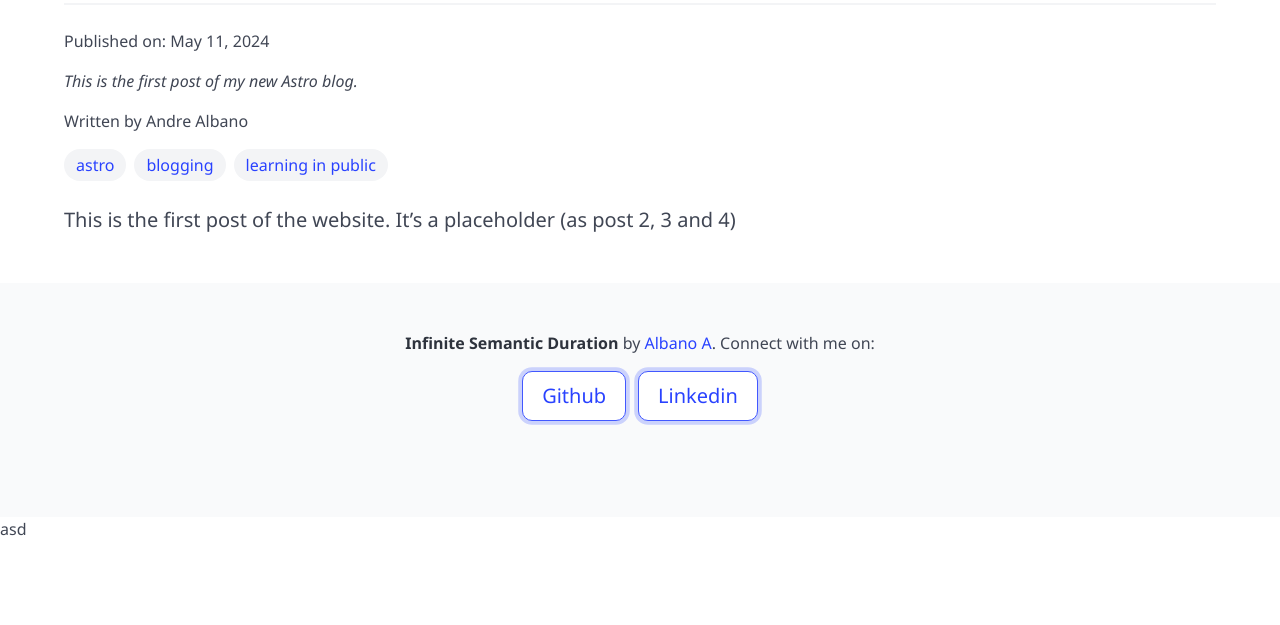
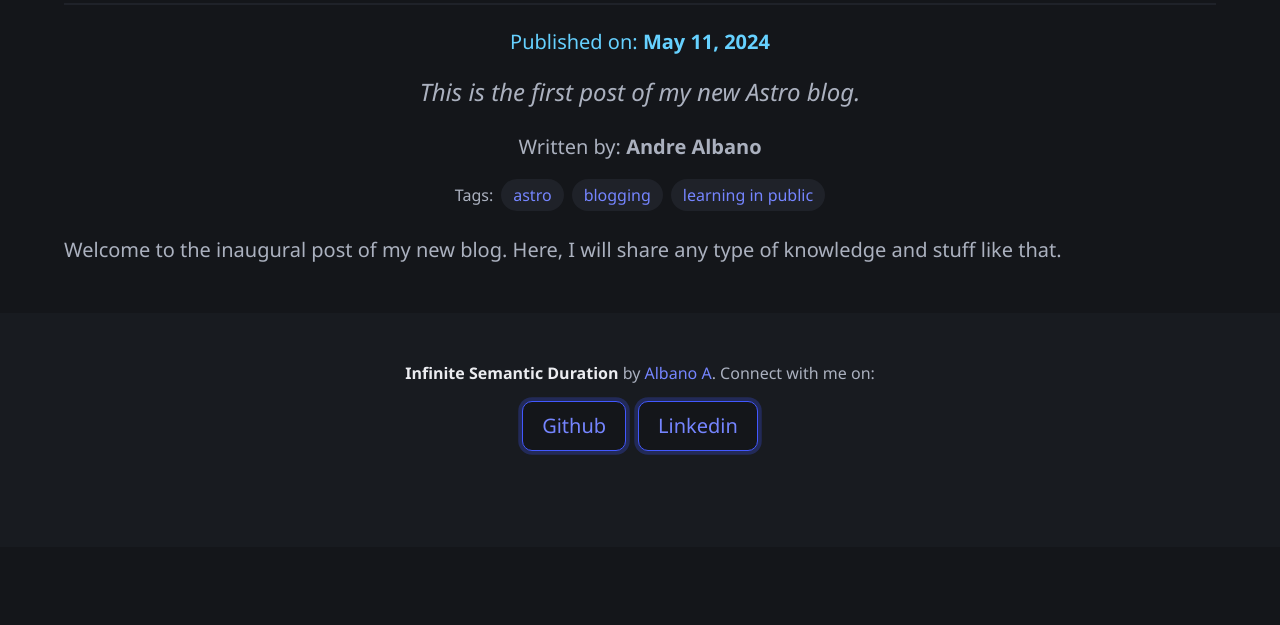
Before and after one commit to albano-a/infinite-semantic-duration, an Astro site: page /posts/post-1 in a window 1280 px wide. Shown: the part 175-800 px from the top of the page. Built offline with nearby package versions, Linux system fonts and the light colour scheme; Astro itself is replaced by a stand-in of ours; a web font is replaced by a local one.

Commit message:
feat: Update landing page with navigation links and improve formatting

```diff
--- a/src/layouts/BaseLayout.astro
+++ b/src/layouts/BaseLayout.astro
@@ -7,7 +7,7 @@ import Footer from "../components/Footer.astro";
 const { pageTitle } = Astro.props;
 ---
 
-<html lang="en">
+<html data-theme="dark" lang="en">
   <head>
     <meta charset="utf-8" />
     <link rel="icon" type="image/svg+xml" href="/favicon.svg" />
@@ -32,7 +32,6 @@ const { pageTitle } = Astro.props;
     </section>
 
     <Footer />
-    asd
     <script>
       import "../scripts/menu.js";
     </script>
--- a/src/layouts/MarkdownPostLayout.astro
+++ b/src/layouts/MarkdownPostLayout.astro
@@ -4,12 +4,14 @@ const { frontmatter } = Astro.props;
 ---
 
 <BaseLayout pageTitle={frontmatter.title}>
-  <p>Published on: {frontmatter.pubDate}</p>
-  <p><em>{frontmatter.description}</em></p>
-  <p>Written by {frontmatter.author}</p>
+  <div class="container has-text-centered">
+    <p class="subtitle has-text-info">Published on: <b>{frontmatter.pubDate}</b></p>
+    <p class="is-size-4 has-text-centered"><em>{frontmatter.description}</em></p>
+    <p class="subtitle">Written by: <b>{frontmatter.author}</b></p>
     <!-- <img src={frontmatter.image.url} width="300" alt={frontmatter.image.alt} /> -->
 
-  <div class="tags">
+    <div class="tags is-flex is-justify-content-center">
+      Tags:
       {
         frontmatter.tags.map((tag) => (
           <span class="tag is-medium is-hoverable is-rounded">
@@ -18,7 +20,8 @@ const { frontmatter } = Astro.props;
         ))
       }
     </div>
-  <div class="container is-size-5">
+  </div>
+  <div class="container is-size-5 mt-5">
     <slot />
   </div>
 </BaseLayout>
--- a/src/pages/posts/post-1.md
+++ b/src/pages/posts/post-1.md
@@ -1,6 +1,6 @@
 ---
 layout: ../../layouts/MarkdownPostLayout.astro
-title: "First"
+title: "Inaugural Post"
 pubDate: May 11, 2024
 description: "This is the first post of my new Astro blog."
 author: "Andre Albano"
@@ -10,4 +10,4 @@ image:
 tags: ["astro", "blogging", "learning in public"]
 ---
 
-This is the first post of the website. It's a placeholder (as post 2, 3 and 4)
+Welcome to the inaugural post of my new blog. Here, I will share any type of knowledge and stuff like that.
--- a/src/pages/posts/post-2.mdx
+++ b/src/pages/posts/post-2.mdx
@@ -2,7 +2,7 @@
 layout: ../../layouts/MarkdownPostLayout.astro
 title: Binary Search Algorithm
 author: Andre Albano
-description: "What is Binary Search? How do I implement it?"
+description: "This post covers how the algorithm works on sorted arrays, its procedure, and its implementation"
 image:
   url: "https://docs.astro.build/assets/arc.webp"
   alt: "Thumbnail of Astro arcs."
--- a/src/pages/tags/index.astro
+++ b/src/pages/tags/index.astro
@@ -6,34 +6,11 @@ const pageTitle = "Tag Index";
 ---
 
 <BaseLayout pageTitle={pageTitle}>
-  <ul>
-    <div class="tags">
-      {
-        tags.map((tag) => (
-          <p class="tag">
-            <a href={`/tags/${tag}`}>{tag}</a>
-          </p>
-        ))
-      }
-    </div>
-  </ul>
+  <div class="tags are-medium">
+    {
+      tags.map((tag) => (
+        <a href={`/tags/${tag}`} class="tag is-rounded has-text-weight-bold">{tag}</a>
+      ))
+    }
+  </div>
 </BaseLayout>
-<style>
-  a {
-    color: #00539f;
-  }
-
-  .tags {
-    display: flex;
-    flex-wrap: wrap;
-  }
-
-  .tag {
-    margin: 0.25em;
-    border: dotted 1px #a1a1a1;
-    border-radius: 0.5em;
-    padding: 0.5em 1em;
-    font-size: 1.15em;
-    background-color: #f8fcfd;
-  }
-</style>
```
Lines whose indentation alone changed are shown as unchanged.
